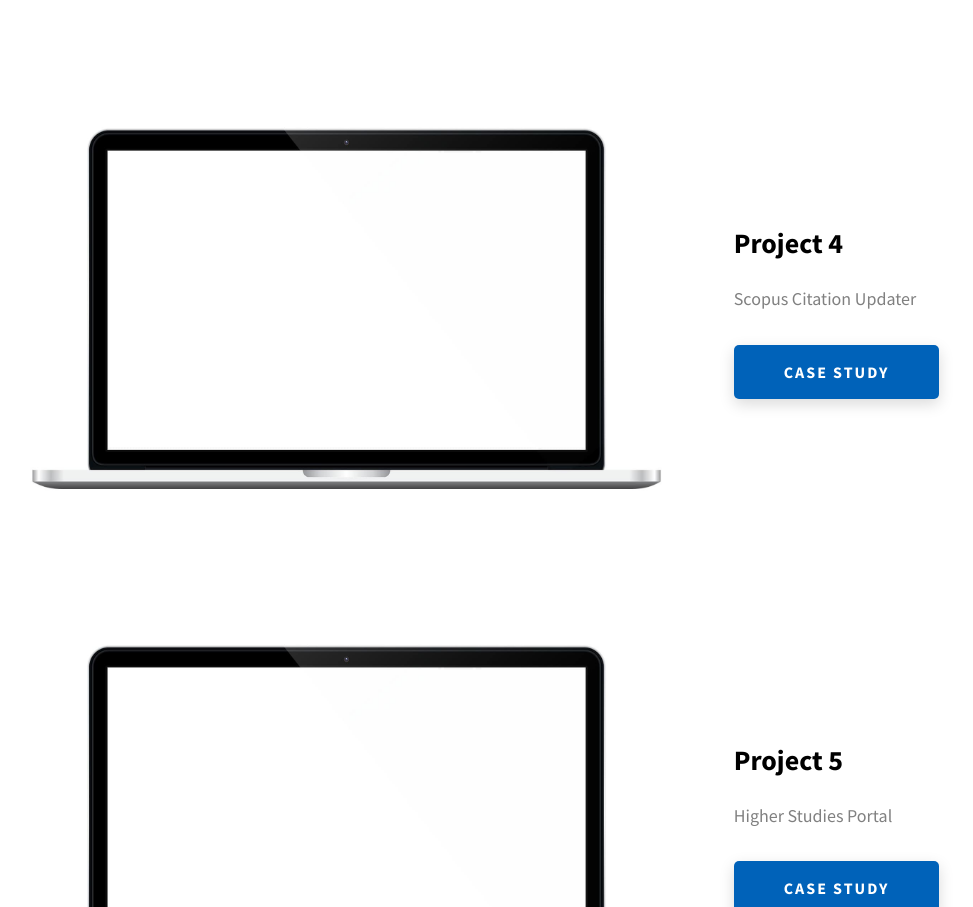
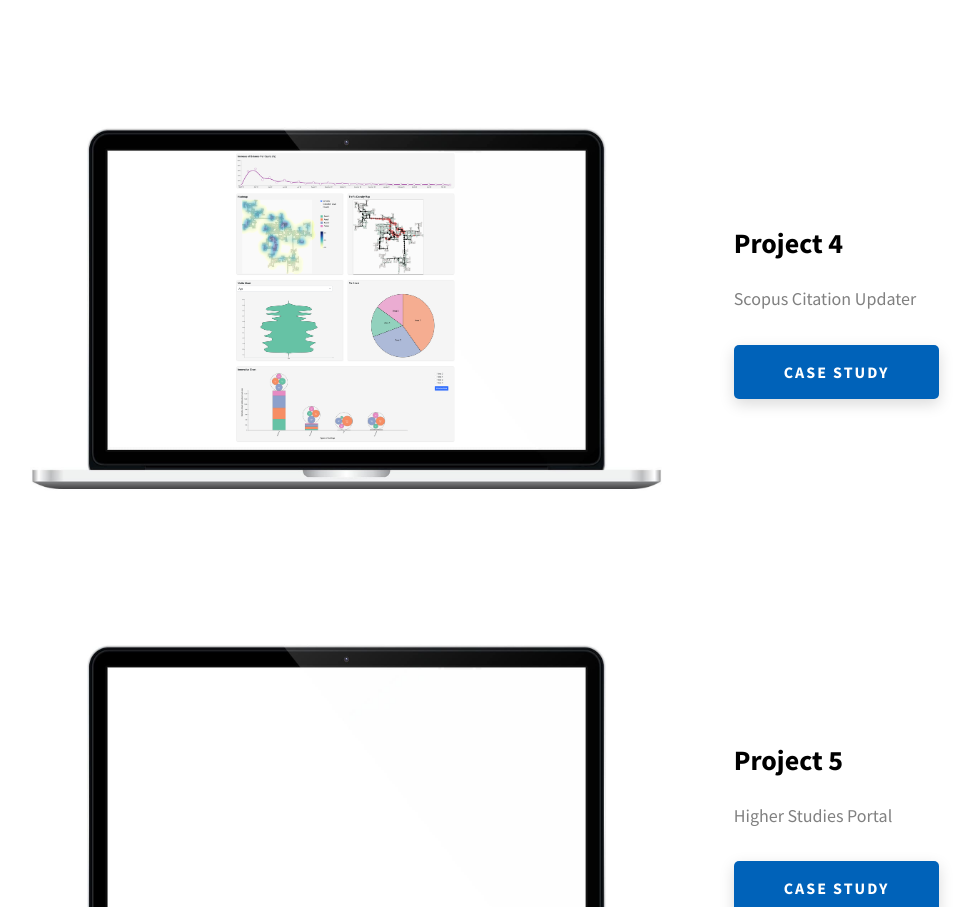
Before and after one commit to priya212000/portfolio, a website: page index.html in a window 1280 px wide. Shown: the part 3703-4610 px from the top of the page, without its empty margins (44-1017 px from the left). Drawn offline with Linux system fonts and the light colour scheme.

Commit message:
added mockups

```diff
--- a/index.html
+++ b/index.html
@@ -299,7 +299,7 @@
           <div class="projects__row">
             <div class="projects__row-img-cont">
               <img
-                src="./assets/jpeg/project-mockup-example.jpeg"
+                src="./assets/jpeg/mockup-vast.png"
                 alt="Software Screenshot"
                 class="projects__row-img"
                 loading="lazy"
```
